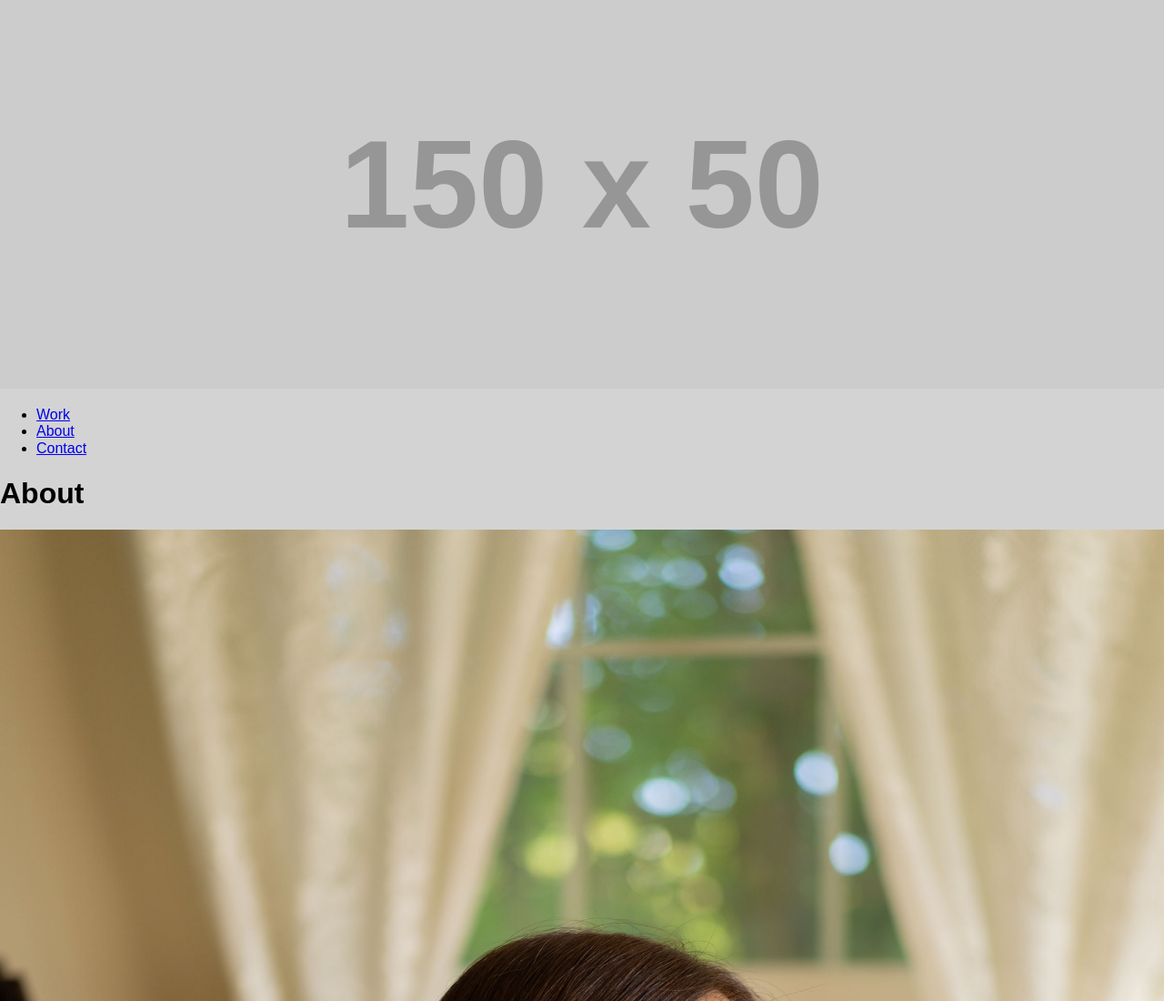
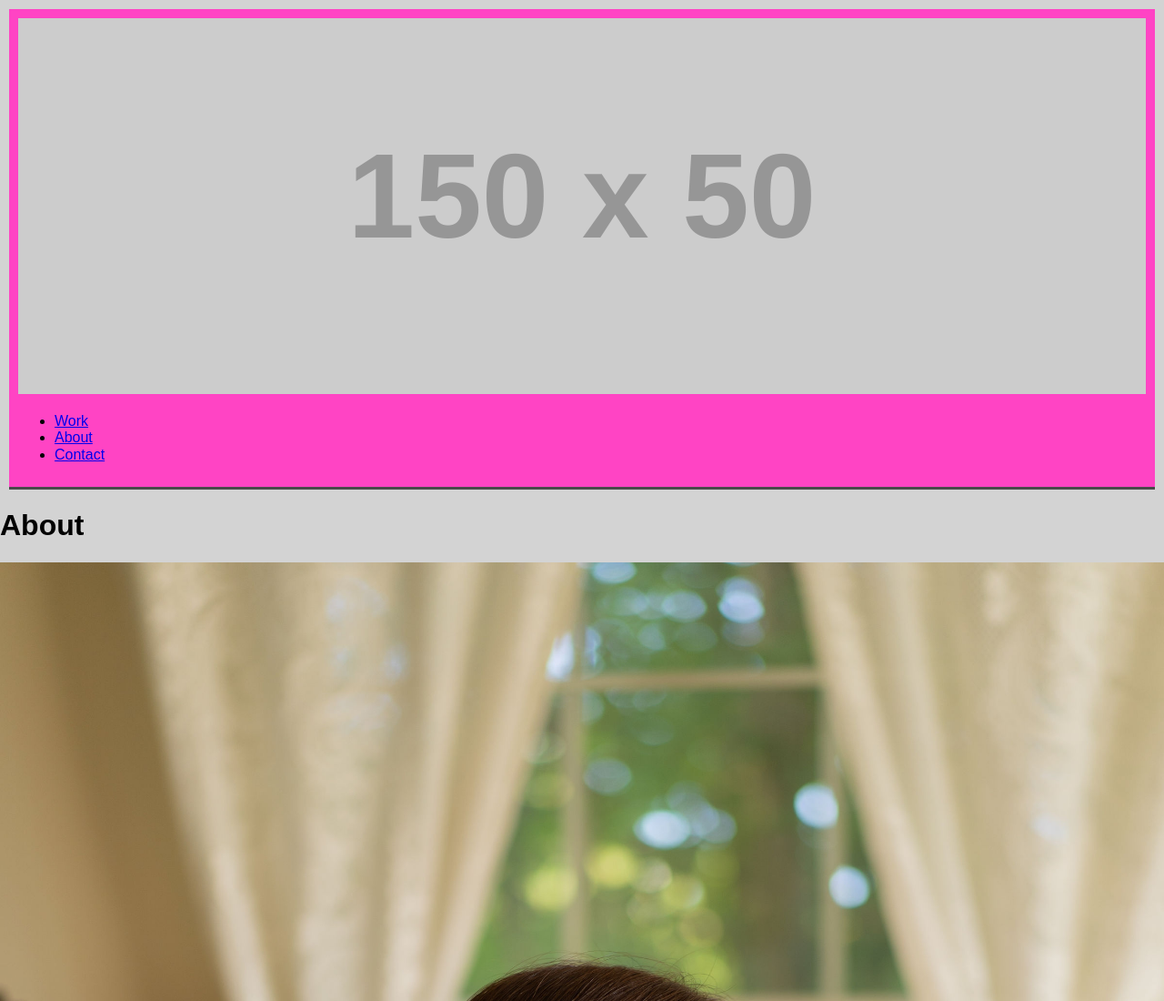
Before and after one commit to eenam/Portfolio-Site-Eunji-Nam, a plain HTML site: page about.html in a window 1280 px wide. Shown: the top 1100 px of the page at 91% size. Drawn offline with nearby package versions, Linux system fonts and the light colour scheme; placeholder pictures from the web are drawn by us; a web font is replaced by a local one.

Commit message:
unique IDS
added unique IDs for each section block in my HTML

```diff
--- a/about.html
+++ b/about.html
@@ -15,7 +15,7 @@
 
 <body>
   <!-- For the header -->
-  <header>
+  <header id="header">
     <div>
       <img src="https://via.placeholder.com/150x50?text=Logo" alt="Eunji Nam">
       <nav>
@@ -28,7 +28,7 @@
     </div>
   </header>
 
-  <main>
+  <main id="about">
     <div>
       <div>
         <h1>About</h1>
--- a/css/style.css
+++ b/css/style.css
@@ -6,6 +6,13 @@ body {
 
 img {
   width: 100%;
+}
+
+header {
+  background-color: #ff44c4;
+  padding: 10px;
+  margin: 10px;
+  border-bottom: 3px solid #4a4a4a;
 }
 
 .button {
@@ -51,3 +58,12 @@ img {
   background-color: #ff7f50;
   color: #ffffff;
 }
+
+* {
+  box-sizing: border-box;
+}
+
+/* Layout styling */
+.container {
+  padding: 0 15px;
+}
```
Also changed, not shown: index.html (+5 -5 lines).
